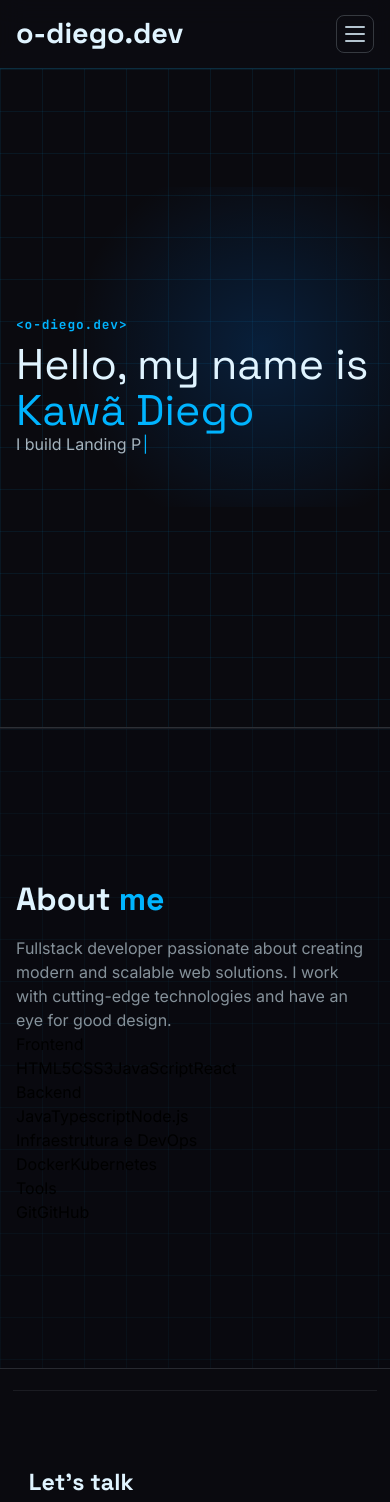
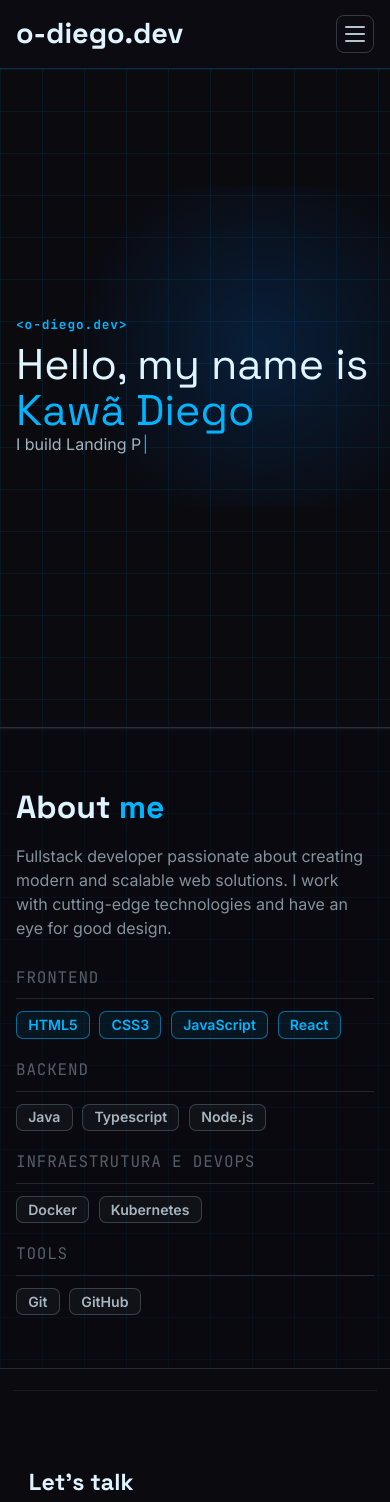
Before and after one commit to Kawa-Diego/portfolio-front, a React (Vite) app: page / in a window 390 px wide. Shown: the top 1502 px of the page. Built offline with nearby package versions, Linux system fonts and the light colour scheme.

Commit message:
feat: style for the section changes

```diff
--- a/src/styles/About.styles.css
+++ b/src/styles/About.styles.css
@@ -17,6 +17,12 @@
   font-family: Inter, sans-serif;
 }
 
+.about-skills {
+  display: flex;
+  flex-direction: column;
+  gap: 1rem;
+}
+
 .about-panel::before {
   content: "";
   position: absolute;
@@ -29,7 +35,7 @@
 }
 
 .about-content {
-  width: min(640px, 100%);
+  width: min(1180px, 100%);
   margin: 0 auto;
   transform: translateX(clamp(18px, 4vw, 74px));
   padding: 2rem 1.4rem 1.8rem;
@@ -53,45 +59,64 @@
   color: rgba(224, 244, 255, 0.58);
   font-size: 1.1rem;
   line-height: 1.5;
+  max-width: 720px;
 }
 
-.about-stack-group {
-  margin-top: 1rem;
+.about-skills-grid {
+  margin-top: 1.6rem;
+  display: grid;
+  grid-template-columns: repeat(2, minmax(0, 1fr));
+  gap: 1.6rem 2.2rem;
 }
 
-.about-stack-group h3 {
+.about-skill-group h3 {
   color: rgba(224, 244, 255, 0.36);
   font-family: "JetBrains Mono", monospace;
-  font-size: 1.15rem;
+  font-size: 1.05rem;
+  text-transform: uppercase;
   letter-spacing: 0.05em;
+  margin-bottom: 0.75rem;
+  padding-bottom: 0.55rem;
+  border-bottom: 1px solid rgba(224, 244, 255, 0.12);
 }
 
-.about-badges {
-  margin-top: 0.5rem;
+.about-skill-tags {
   display: flex;
   flex-wrap: wrap;
-  gap: 0.65rem;
+  gap: 0.6rem;
 }
 
-.about-badge {
+.about-skill-tag {
   padding: 0.4rem 0.9rem;
   border-radius: 7px;
-  border: 1px solid;
+  border: 1px solid rgba(224, 244, 255, 0.2);
+  background: rgba(224, 244, 255, 0.04);
+  color: rgba(224, 244, 255, 0.72);
   font-size: 0.95rem;
   font-weight: 600;
   line-height: 1;
+  transition: transform 180ms ease, border-color 180ms ease, background-color 180ms ease, color 180ms ease;
 }
 
-.about-badge-frontend {
+.about-skill-tag.is-frontend {
   border-color: rgba(0, 180, 255, 0.55);
   color: #00b4ff;
   background: rgba(0, 180, 255, 0.08);
 }
 
-.about-badge-backend {
-  border-color: rgba(224, 244, 255, 0.2);
-  color: rgba(224, 244, 255, 0.62);
-  background: rgba(224, 244, 255, 0.05);
+.about-skill-tag:hover {
+  transform: scale(1.04);
+}
+
+.about-skill-tag.is-frontend:hover {
+  border-color: #00b4ff;
+  background: rgba(0, 180, 255, 0.14);
+}
+
+.about-skill-tag.is-neutral:hover {
+  border-color: rgba(224, 244, 255, 0.35);
+  color: rgba(224, 244, 255, 0.86);
+  background: rgba(224, 244, 255, 0.08);
 }
 
 @media (max-width: 900px) {
@@ -110,11 +135,16 @@
     transform: translateX(0);
   }
 
+  .about-skills-grid {
+    grid-template-columns: 1fr;
+    gap: 1.2rem;
+  }
+
   .about-description {
     font-size: 1rem;
   }
 
-  .about-stack-group h3 {
+  .about-skill-group h3 {
     font-size: 1rem;
   }
 }
@@ -132,7 +162,7 @@
     padding: 1.6rem 1rem 1.5rem;
   }
 
-  .about-badge {
+  .about-skill-tag {
     font-size: 0.88rem;
     padding: 0.35rem 0.7rem;
   }
```
